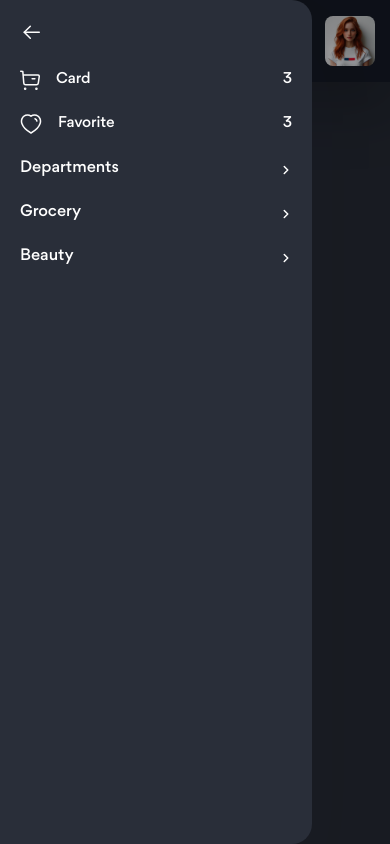
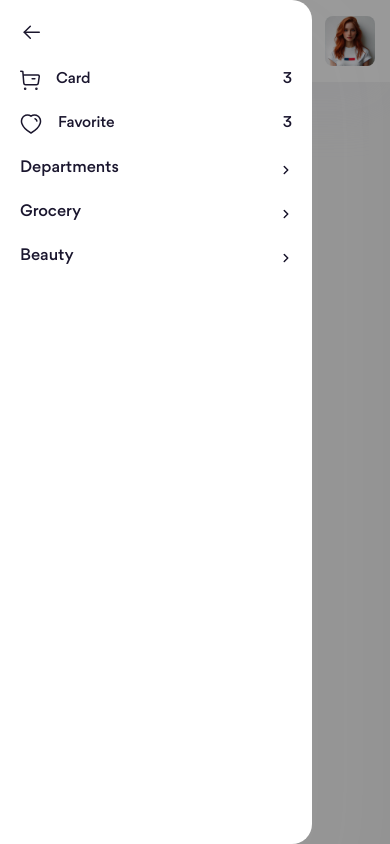
Before and after one commit to huanlv620/htmlcss-project-08, a website: page index.html in a window 390 px wide. Drawn offline with Linux system fonts and the light colour scheme.

Commit message:
Responsive phần Navbar #6

```diff
--- a/index.html
+++ b/index.html
@@ -1,5 +1,5 @@
 <!DOCTYPE html>
-<html lang="en" class="dark">
+<html lang="en">
     <head>
         <!-- Test git pull -->
         <meta charset="UTF-8" />
--- a/scss/components/_dropdown.scss
+++ b/scss/components/_dropdown.scss
@@ -36,10 +36,15 @@
         }
 
         @include abstracts.breakpoint(lg) {
+            padding: 0 40px;
+
             border-radius: 0;
             background: transparent;
             box-shadow: none;
-            padding: 0 40px;
+        }
+
+        @include abstracts.breakpoint(sm) {
+            padding: 0 20px;
         }
     }
 }
--- a/scss/layout/_header.scss
+++ b/scss/layout/_header.scss
@@ -96,6 +96,7 @@
             align-items: start;
 
             overflow-y: auto;
+            overscroll-behavior: contain;
             height: calc(100% - 40px);
         }
 
```
Also changed, not shown: assets/css/main.css, 1 other file.
